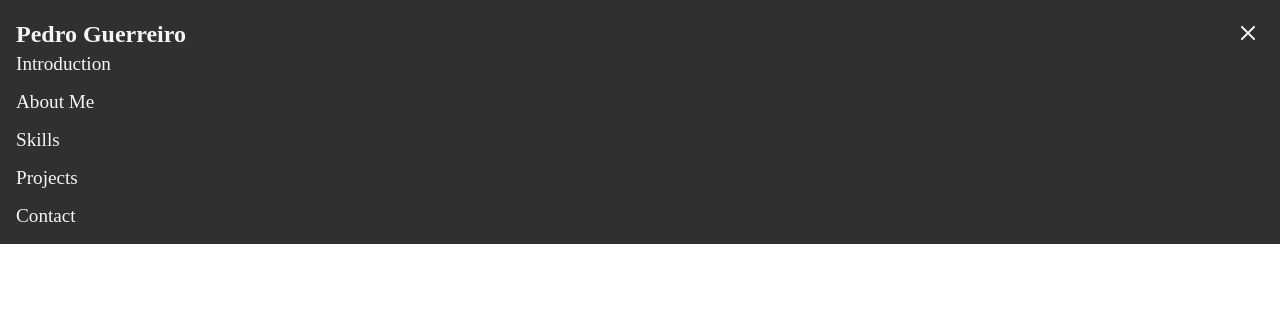
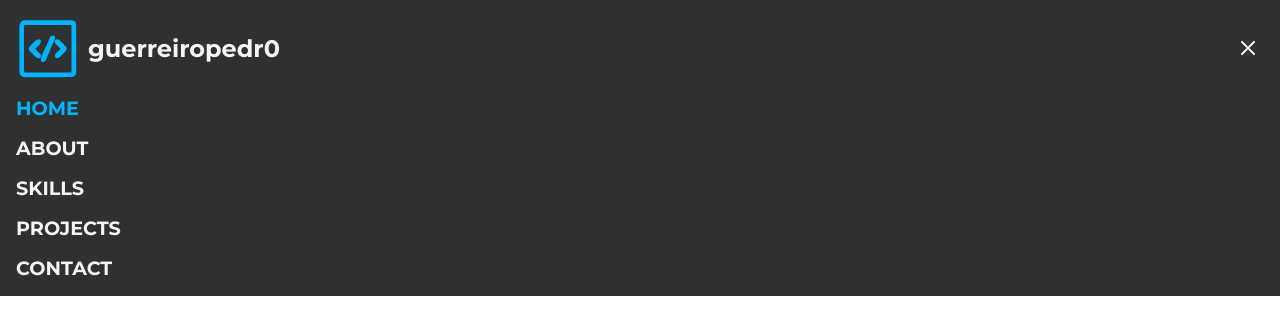
Before and after one commit to guerreiropedr0/portfolio, a website built with webpack: page src/template.html in a window 1280 px wide. Both pictures are taken after a click on the icon 1248 px from the left and 34 px from the top of the page. Built offline with nearby package versions, Linux system fonts and the light colour scheme.

Commit message:
Add logo

```diff
--- a/src/index.js
+++ b/src/index.js
@@ -1,13 +1,17 @@
 import './styles/index.css';
+import logo from './assets/logo.svg';
 
 const MENU = document.getElementById('menu');
 const OPEN_MENU = document.getElementById('open-menu');
+document.getElementById('logo').src = logo;
 
 OPEN_MENU.addEventListener(('click'), () => {
-  if (MENU.style.height === '175px') {
-    MENU.style.height = '0';
+  if (MENU.style.height === '184px') {
+    MENU.style.height = 0;
+    MENU.style.marginTop = 0;
   } else {
-    MENU.style.height = '175px';
+    MENU.style.marginTop = '1rem';
+    MENU.style.height = '184px';
   }
   OPEN_MENU.classList.toggle('bi-list');
   OPEN_MENU.classList.toggle('bi-x');
--- a/src/styles/index.css
+++ b/src/styles/index.css
@@ -1,8 +1,12 @@
 @import url("https://cdn.jsdelivr.net/npm/bootstrap-icons@1.8.3/font/bootstrap-icons.css");
+@import url('https://fonts.googleapis.com/css2?family=Montserrat:wght@700&display=swap');
 
 :root {
   --black: #303030;
   --white: #f5f5f5;
+  --gray: #d3d3d3;
+  --blue: #00b7ff;
+  --heading: 'Montserrat', sans-serif;
 }
 
 *,
@@ -22,6 +26,7 @@
   padding: 1rem;
   background-color: var(--black);
   color: var(--white);
+  font-family: var(--heading);
 }
 
 .nav-info {
@@ -32,7 +37,9 @@
 }
 
 .bi {
+  cursor: pointer;
   font-size: 2rem;
+  transition: 0.3s;
 }
 
 .bi-x {
@@ -54,3 +61,23 @@
   font-size: larger;
   gap: 1rem;
 }
+
+.nav-link {
+  transition: 0.3s;
+}
+
+.nav-link:hover,
+.bi:hover,
+.active {
+  color: var(--blue);
+}
+
+.logo {
+  width: 64px;
+}
+
+.nav-logo {
+  display: flex;
+  align-items: center;
+  gap: 0.5rem;
+}
--- a/src/template.html
+++ b/src/template.html
@@ -11,25 +11,28 @@
 <body>
   <nav class="nav-bar">
     <div id="nav-info" class="nav-info">
-      <h2><a href="/">Pedro Guerreiro</a></h2>
+      <div class="nav-logo">
+        <img class="logo" id="logo" src="" alt="Logo">
+        <h1>guerreiropedr0</h1>
+      </div>
       <i id="open-menu" class="bi bi-list"></i>
     </div>
     <div id="menu" class="menu">
       <ul class="nav-links">
         <li>
-          <a href="">Introduction</a>
+          <a class="nav-link active" href="">HOME</a>
         </li>
         <li>
-          <a href="">About Me</a>
+          <a class="nav-link" href="">ABOUT</a>
         </li>
         <li>
-          <a href="">Skills</a>
+          <a class="nav-link" href="">SKILLS</a>
         </li>
         <li>
-          <a href="">Projects</a>
+          <a class="nav-link" href="">PROJECTS</a>
         </li>
         <li>
-          <a href="">Contact</a>
+          <a class="nav-link" href="">CONTACT</a>
         </li>
       </ul>
     </div>
```
Also changed, not shown: src/assets/logo.svg (added).
